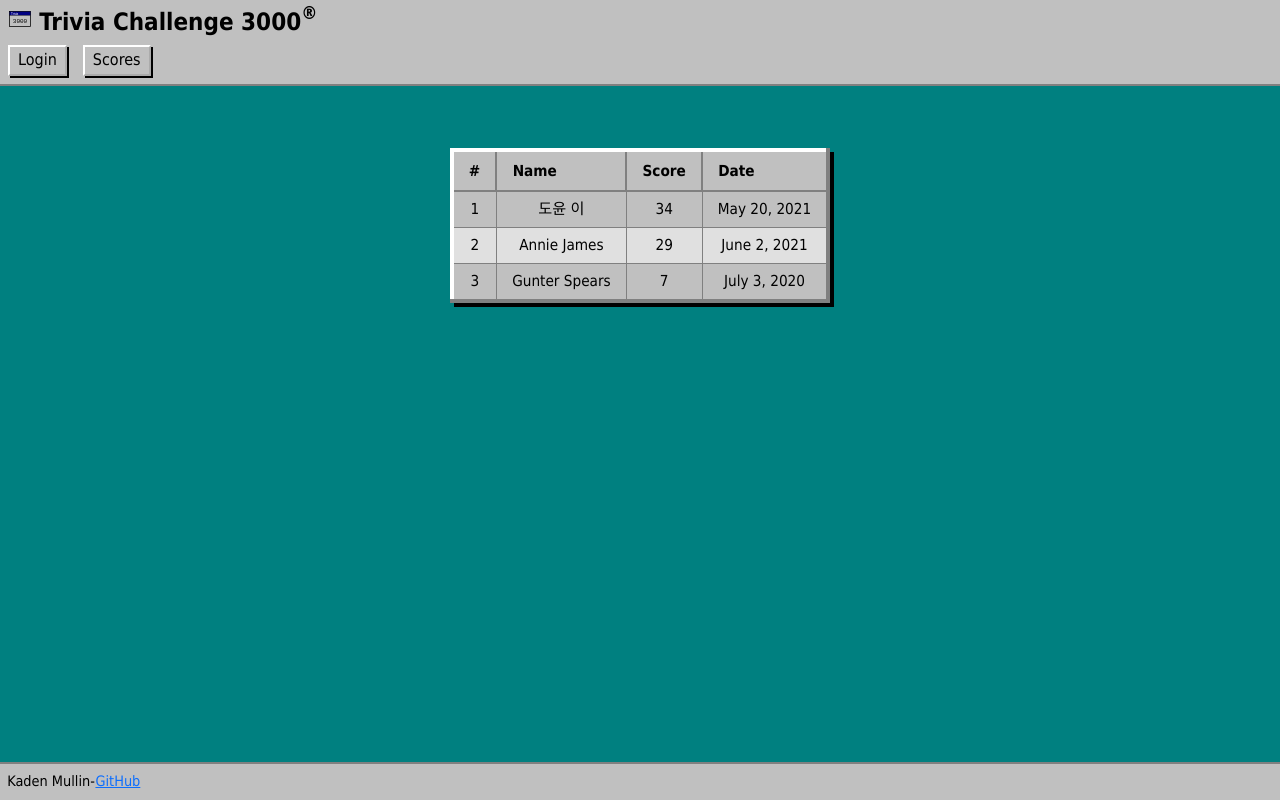
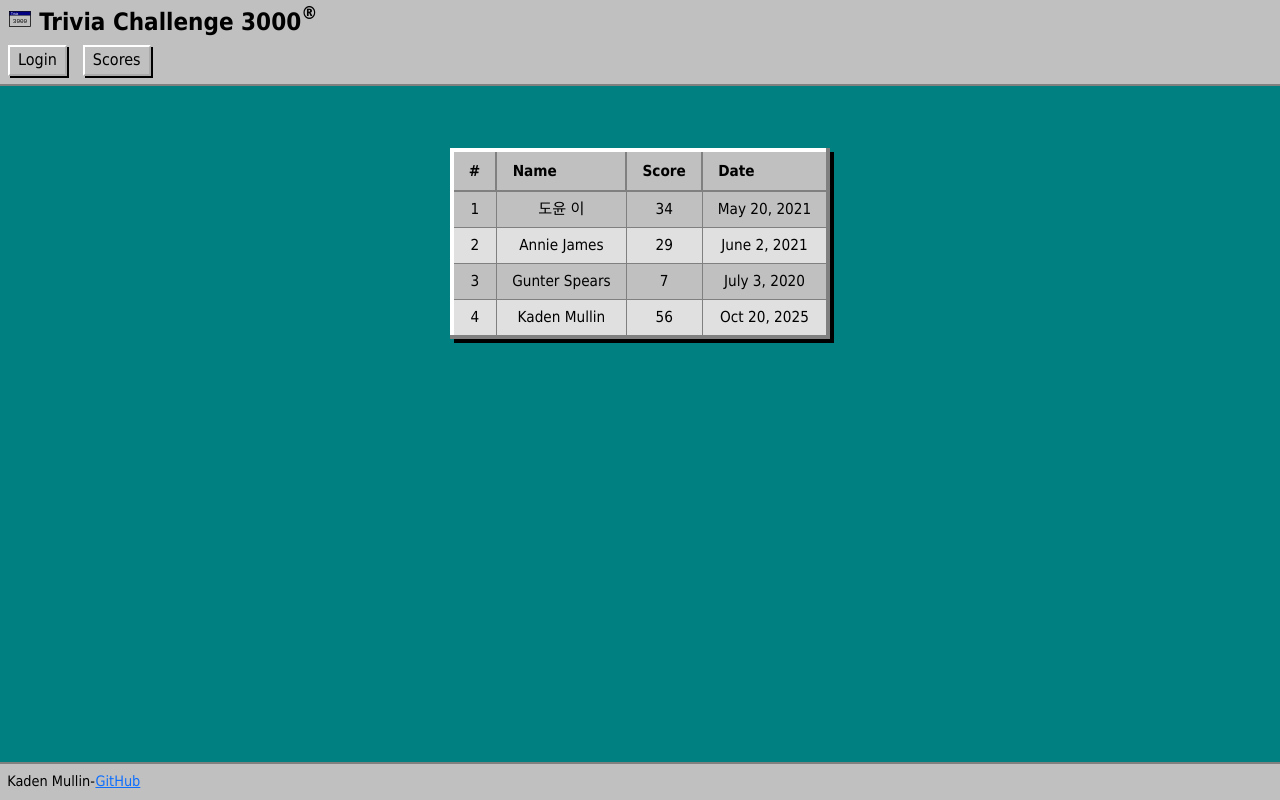
Before and after one commit to kmullin8/startup, a React (Vite) app: page /scores in a window 1280 px wide. Built offline with nearby package versions, Linux system fonts and the light colour scheme.

Commit message:
implemented scores

```diff
--- a/src/scores/scores.jsx
+++ b/src/scores/scores.jsx
@@ -2,9 +2,40 @@ import React from 'react';
 import './scores.css';
 
 export function Scores() {
+  const [scores, setScores] = React.useState([]); // leaderboard entries
+  const [loading, setLoading] = React.useState(true);
+
+  // Mock database data
+  const mockScores = [
+    { id: 1, name: '도윤 이', score: 34, date: 'May 20, 2021' },
+    { id: 2, name: 'Annie James', score: 29, date: 'June 2, 2021' },
+    { id: 3, name: 'Gunter Spears', score: 7, date: 'July 3, 2020' },
+    { id: 4, name: 'Kaden Mullin', score: 56, date: 'Oct 20, 2025' },
+  ];
+
+  // Simulate fetching scores from a database
+  async function fetchScores() {
+    // simulate network delay
+    await new Promise((resolve) => setTimeout(resolve, 500));
+    // in a real app, you’d do: const res = await fetch('/api/scores');
+    // const data = await res.json();
+    return mockScores;
+  }
+
+  // Fetch once when component mounts
+  React.useEffect(() => {
+    fetchScores().then((data) => {
+      setScores(data);
+      setLoading(false);
+    });
+  }, []);
+
   return (
     <main>
-      <table>
+      {loading ? (
+        <p style={{ textAlign: 'center' }}>Loading leaderboard...</p>
+      ) : (
+        <table className="score-table">
           <thead>
             <tr>
               <th>#</th>
@@ -14,26 +45,17 @@ export function Scores() {
             </tr>
           </thead>
           <tbody>
-          <tr>
-            <td>1</td>
-            <td>도윤 이</td>
-            <td>34</td>
-            <td>May 20, 2021</td>
+            {scores.map((entry, index) => (
+              <tr key={entry.id}>
+                <td>{index + 1}</td>
+                <td>{entry.name}</td>
+                <td>{entry.score}</td>
+                <td>{entry.date}</td>
               </tr>
-          <tr>
-            <td>2</td>
-            <td>Annie James</td>
-            <td>29</td>
-            <td>June 2, 2021</td>
-          </tr>
-          <tr>
-            <td>3</td>
-            <td>Gunter Spears</td>
-            <td>7</td>
-            <td>July 3, 2020</td>
-          </tr>
+            ))}
           </tbody>
         </table>
+      )}
     </main>
   );
 }
```
Lines whose indentation alone changed are shown as unchanged.
